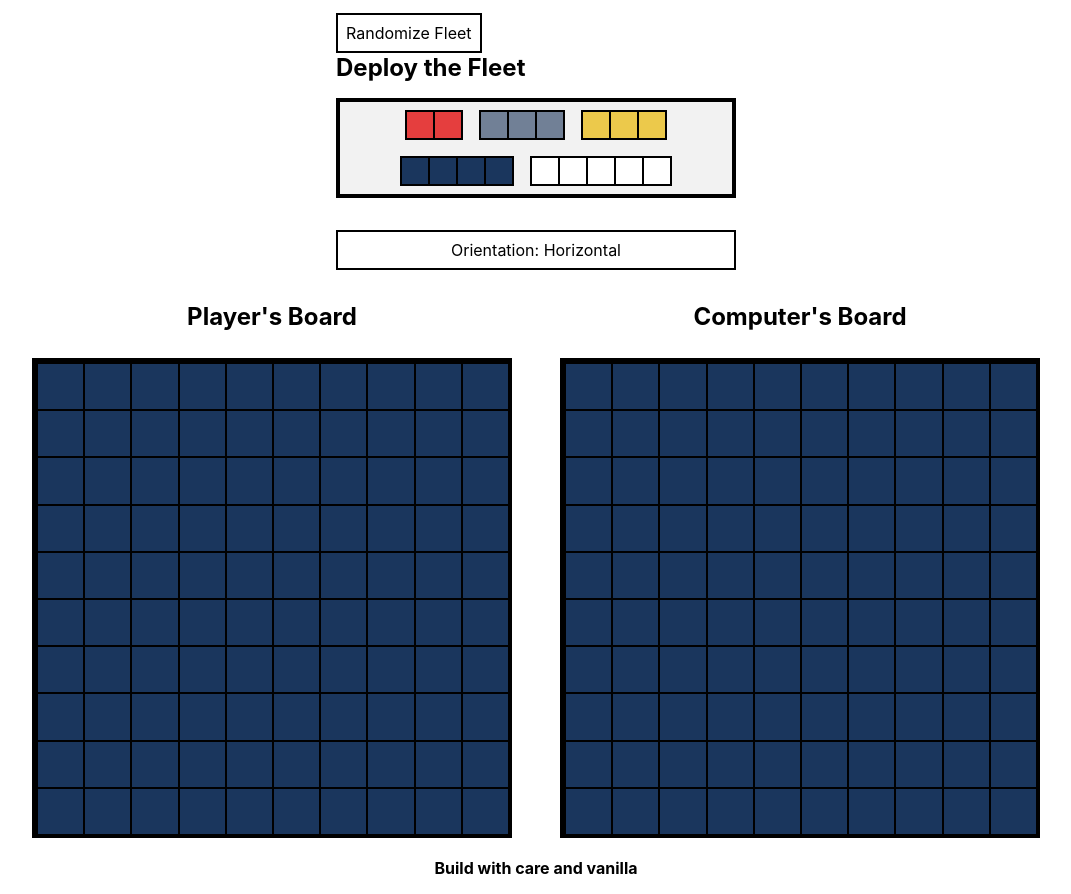
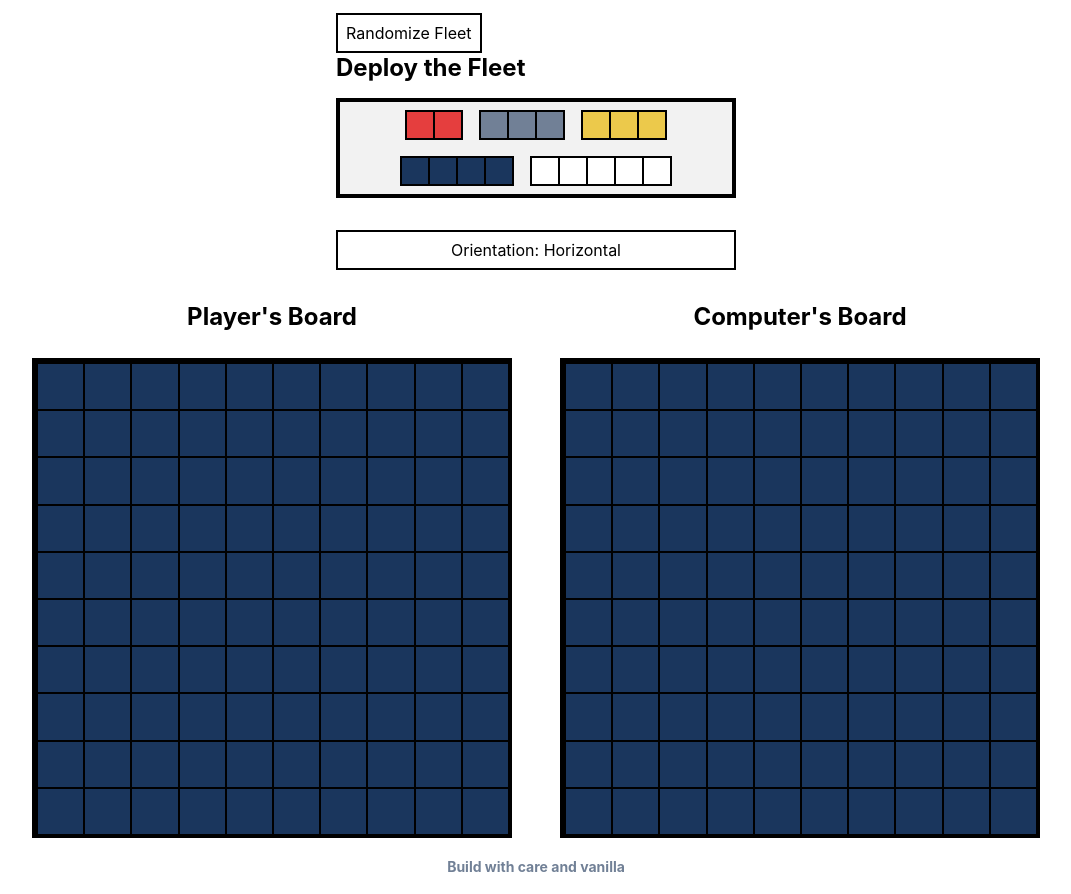
Before and after one commit to cmatsagka/battleship, a website built with webpack: page src/template.html in a window 1280 px wide. Shown: the part 124-1018 px from the top of the page, without its empty margins (104-1175 px from the left). Built offline with nearby package versions, Linux system fonts and the light colour scheme; a web font is replaced by a local one.

Commit message:
Style footer

```diff
--- a/src/styles.css
+++ b/src/styles.css
@@ -273,5 +273,9 @@ button:hover {
 
 .site-footer {
 	margin-top: auto;
+	width: 100%;
+	font-size: var(--font-size-sm);
 	font-weight: 700;
+	color: var(--clr-ship);
+	text-align: center;
 }
```
